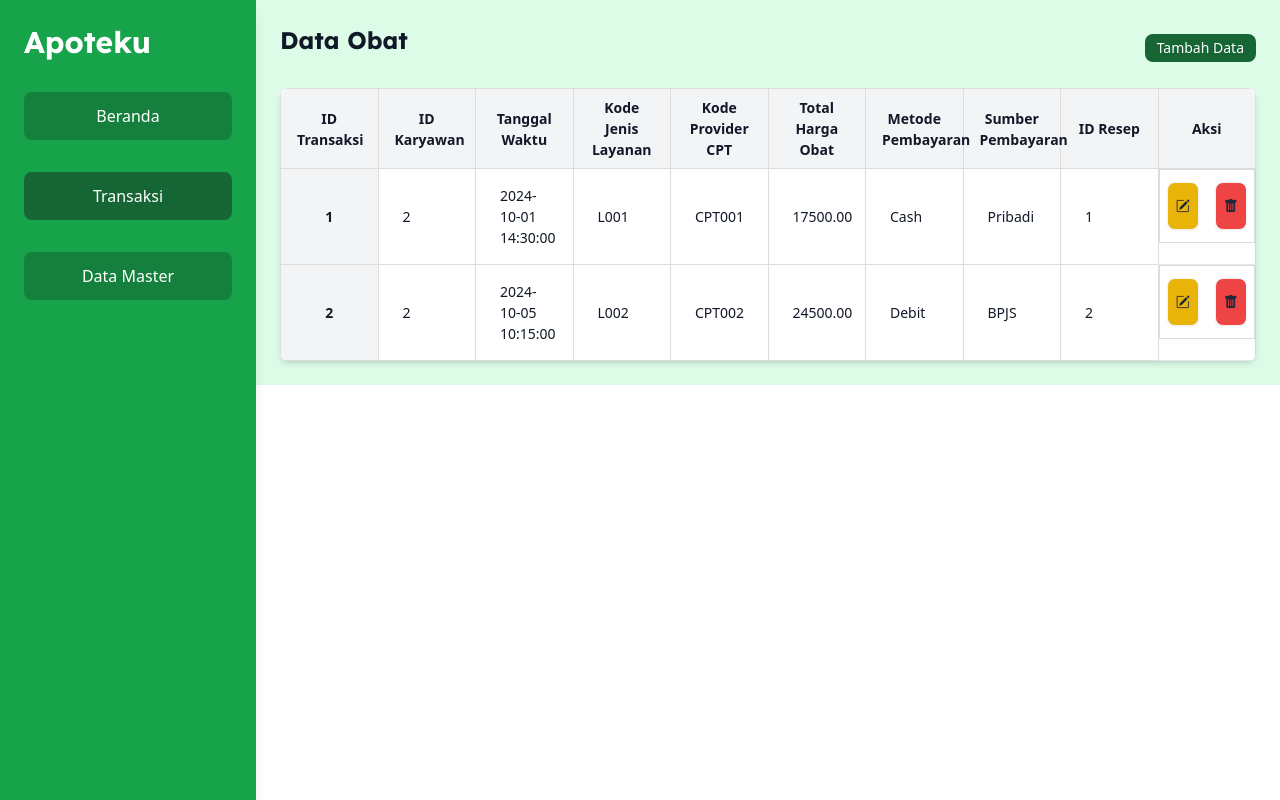
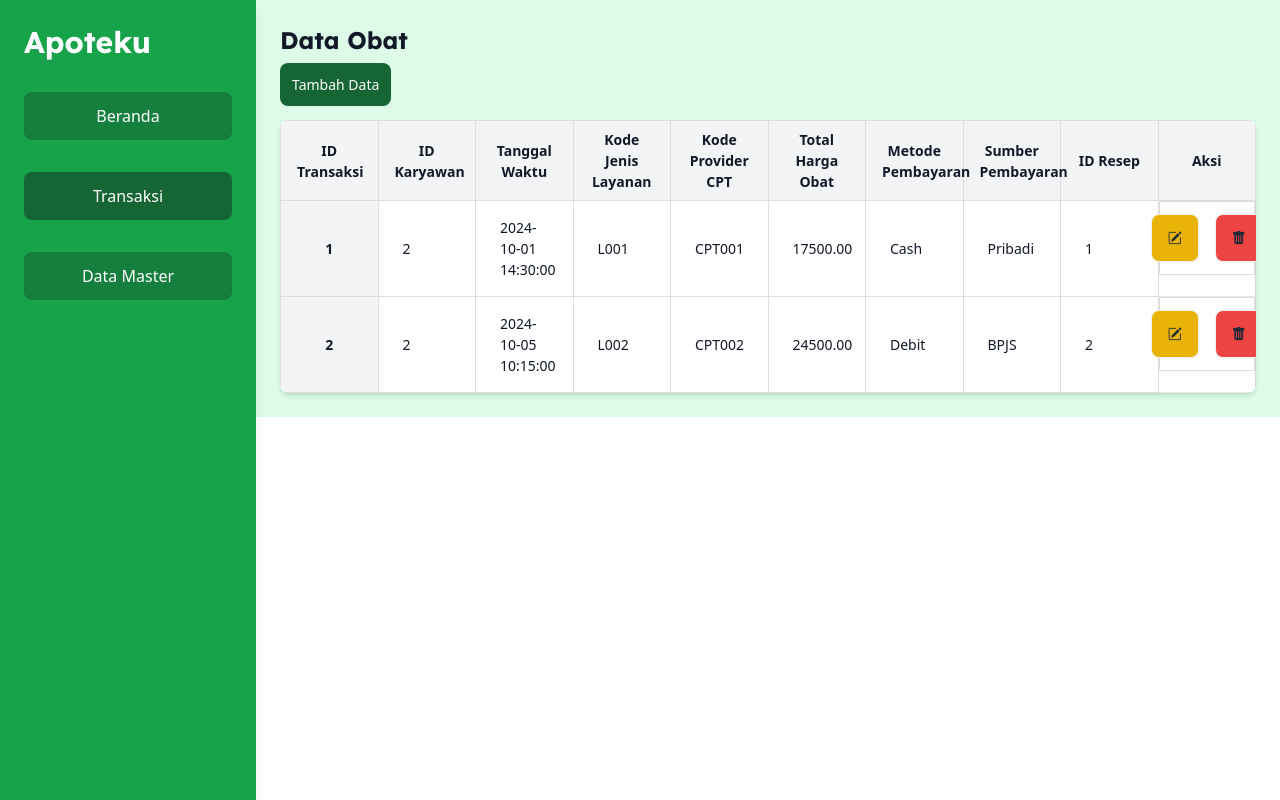
Before and after one commit to praditarif/apoteku, a PHP site: page /transaksi-penjualan/index.php in a window 1280 px wide. Run offline with PHP 8.4, Linux system fonts and the light colour scheme; data comes from the database, SQL or seed files in the repository.

Commit message:
merubah layout design

```diff
--- a/src/assets/css/output.css
+++ b/src/assets/css/output.css
@@ -1617,6 +1617,10 @@ html {
   margin-top: 2rem;
 }
 
+.mb-10 {
+  margin-bottom: 2.5rem;
+}
+
 .block {
   display: block;
 }
@@ -1691,6 +1695,14 @@ html {
 
 .items-center {
   align-items: center;
+}
+
+.justify-start {
+  justify-content: flex-start;
+}
+
+.justify-end {
+  justify-content: flex-end;
 }
 
 .justify-center {
@@ -1805,6 +1817,14 @@ html {
   padding: 2rem;
 }
 
+.p-4 {
+  padding: 1rem;
+}
+
+.p-1 {
+  padding: 0.25rem;
+}
+
 .px-3 {
   padding-left: 0.75rem;
   padding-right: 0.75rem;
@@ -1838,6 +1858,36 @@ html {
 .py-4 {
   padding-top: 1rem;
   padding-bottom: 1rem;
+}
+
+.px-1 {
+  padding-left: 0.25rem;
+  padding-right: 0.25rem;
+}
+
+.py-3 {
+  padding-top: 0.75rem;
+  padding-bottom: 0.75rem;
+}
+
+.py-6 {
+  padding-top: 1.5rem;
+  padding-bottom: 1.5rem;
+}
+
+.px-10 {
+  padding-left: 2.5rem;
+  padding-right: 2.5rem;
+}
+
+.py-10 {
+  padding-top: 2.5rem;
+  padding-bottom: 2.5rem;
+}
+
+.px-2 {
+  padding-left: 0.5rem;
+  padding-right: 0.5rem;
 }
 
 .text-left {
--- a/src/transaksi-penjualan/index.php
+++ b/src/transaksi-penjualan/index.php
@@ -20,14 +20,14 @@
     <?php include('../template/sidebar.php'); ?>
 
     <!-- Container utama dengan margin kiri untuk menghindari tumpang tindih dengan sidebar -->
-    <div class="ml-64 max-w-6xl mx-auto  p-6">
+    <div class="flex-grow ml-64 mx-auto p-6">
         <!-- Header -->
-        <div class="flex items-center justify-between">
         <h1 class="text-2xl font-bold mb-4">Data Obat</h1>
 
         <!-- Tombol Tambah Data diposisikan di bawah teks Data Obat -->
+        <div class="mb-6">
             <a href="/apoteku/src/transaksi-penjualan/create.php"
-                class="bg-green-800 text-white py-1 px-3 rounded-lg hover:bg-green-700 text-sm">
+                class="bg-green-800 text-white py-3 px-3 rounded-lg hover:bg-green-700 text-sm">
                 Tambah Data
             </a>
         </div>
@@ -73,10 +73,10 @@
                                 <td class="px-6 py-4">' . $row['Sumber_Pembayaran'] . '</td>
                                 <td class="px-6 py-4">' . $row['ID_Resep'] . '</td>
                                 <td class="flex gap-x-4 justify-center">
-                                    <a href="/grancy/src/transaksi/transaksi_edit.php?id=' . $row['ID_Transaksi'] . '" class="btn bg-yellow-500 hover:shadow-md hover:bg-yellow-600 group text-sm p-2">
+                                    <a href="/grancy/src/transaksi/transaksi_edit.php?id=' . $row['ID_Transaksi'] . '" class="btn bg-yellow-500 hover:shadow-md hover:bg-yellow-600 group text-sm">
                                         <i class="bi bi-pencil-square"></i>
                                     </a>
-                                    <a onclick="return confirm(\'Are you sure you want to delete this Data?\');" href="/apoteku/src/transaksi-penjualan-delete.php?id=' . $row['ID_Transaksi'] . '" class="btn bg-red-500 hover:shadow-md hover:bg-red-600 group text-sm p-2">
+                                    <a onclick="return confirm(\'Are you sure you want to delete this Data?\');" href="/apoteku/src/transaksi-penjualan-delete.php?id=' . $row['ID_Transaksi'] . '" class="btn bg-red-500 hover:shadow-md hover:bg-red-600 group text-sm">
                                         <i class="bi bi-trash-fill"></i>
                                     </a>
                                 </td>
```
Also changed, not shown: src/datamaster-obat/dataobat.php (+7 -7 lines), src/datamaster-supplier/index-supplier.php (+10 -5 lines). Lines whose indentation alone changed are shown as unchanged.
